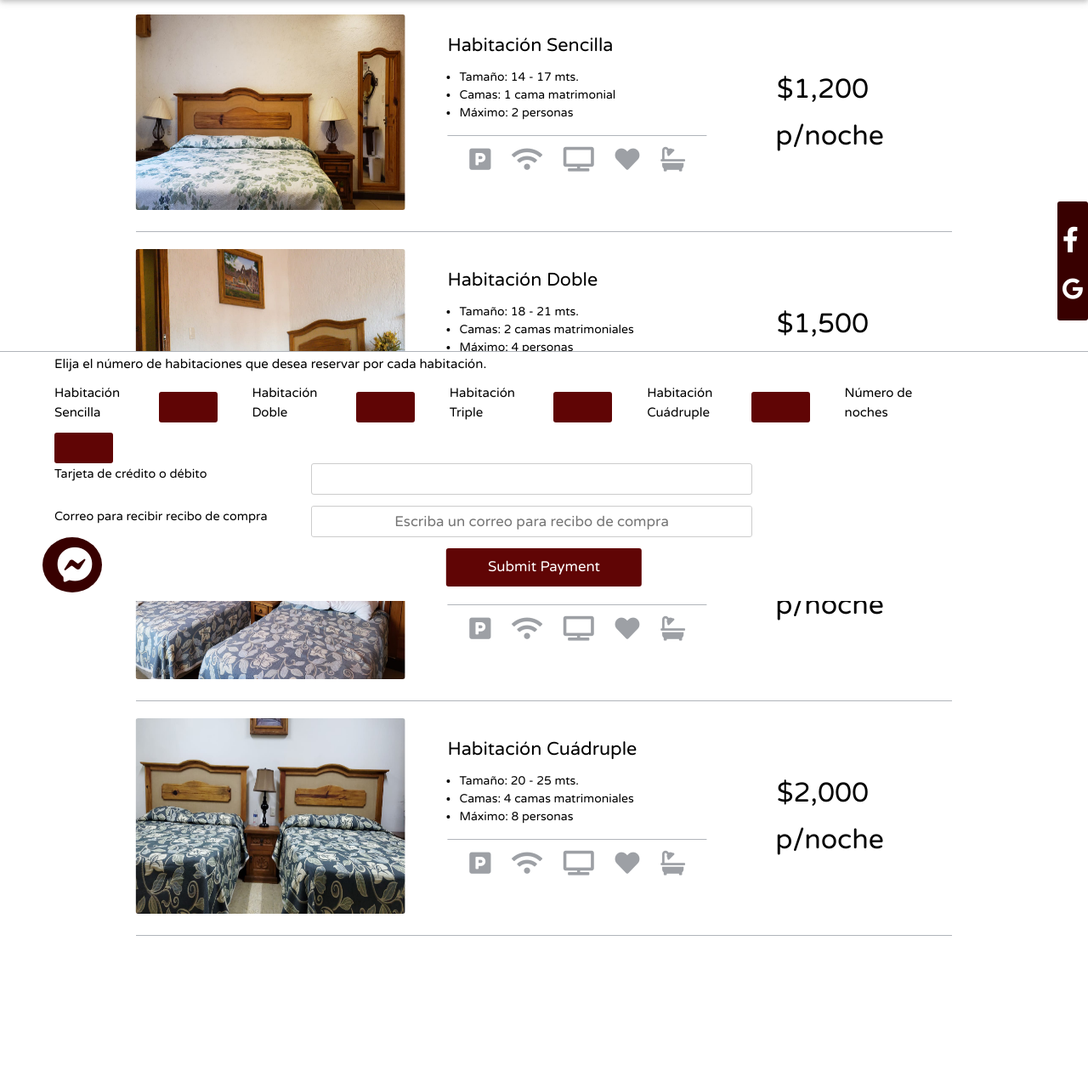
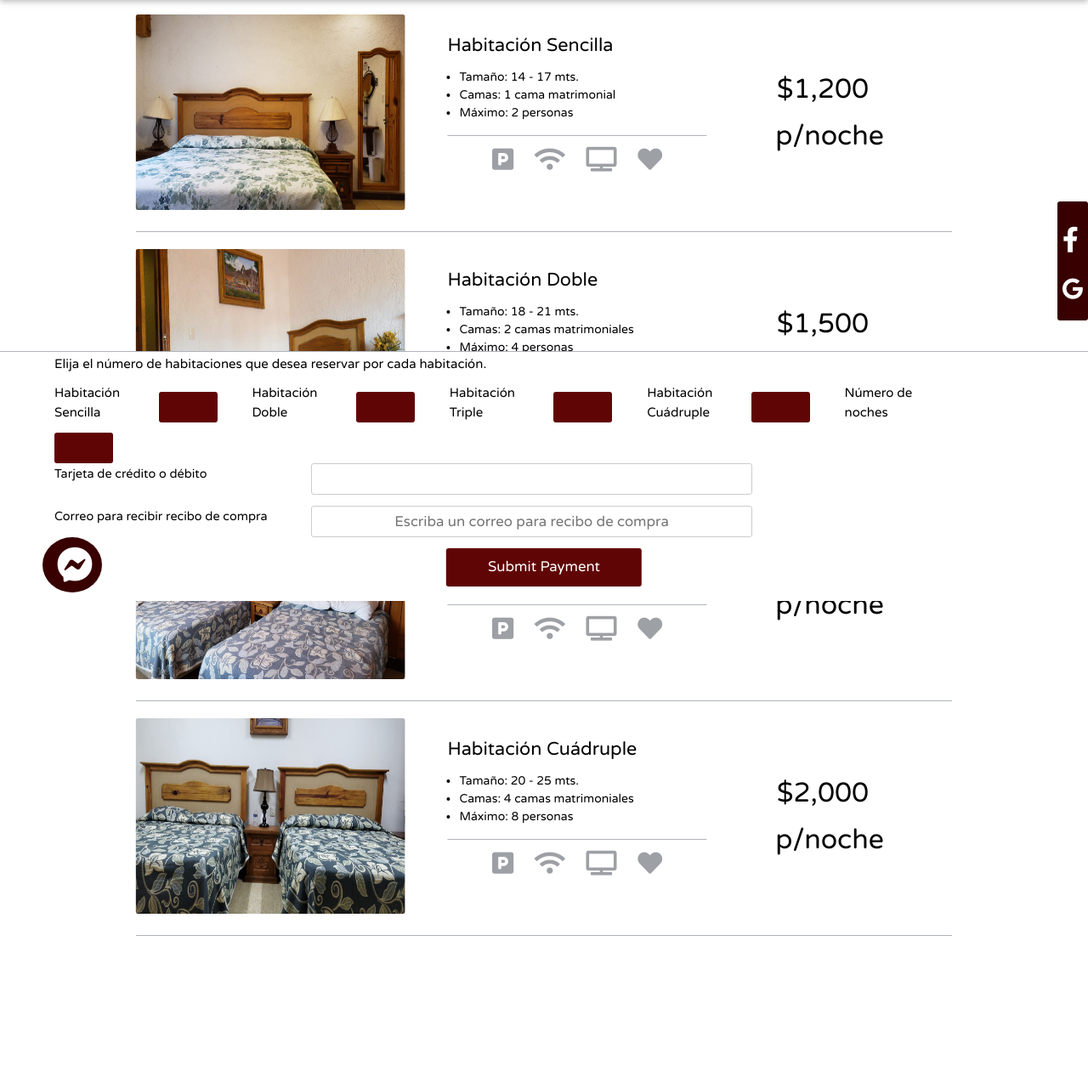
Before and after one commit to VentGrey/hotel-meson, a PHP site: page /index-reservar.php in a window 1280 px wide. Shown: the part 93-1373 px from the top of the page at 85% size. Run offline with PHP 8.4, Linux system fonts and the light colour scheme; data comes from the database, SQL or seed files in the repository; some libraries are stand-ins or nearby versions; some web fonts are replaced.

Commit message:
deleted the jacuzi icon

```diff
--- a/index-reservar.php
+++ b/index-reservar.php
@@ -61,7 +61,6 @@
             <li class="services-item"><i class="fas fa-wifi" title="Wi-Fi"></i></li>
             <li class="services-item"><i class="fas fa-tv" title="T.V."></i></li>
             <li class="services-item"><i class="fas fa-heart" title="Servicio de limpieza"></i></li>
-            <li class="services-item"><i class="fas fa-bath" title="Jacuzi"></i></li>
           </ul>
         </div>
       </div>
@@ -108,7 +107,6 @@
             <li class="services-item"><i class="fas fa-wifi" title="Wi-Fi"></i></li>
             <li class="services-item"><i class="fas fa-tv" title="T.V."></i></li>
             <li class="services-item"><i class="fas fa-heart" title="Servicio de limpieza"></i></li>
-            <li class="services-item"><i class="fas fa-bath" title="Jacuzi"></i></li>
           </ul>
         </div>
       </div>
@@ -155,7 +153,6 @@
             <li class="services-item"><i class="fas fa-wifi" title="Wi-Fi"></i></li>
             <li class="services-item"><i class="fas fa-tv" title="T.V."></i></li>
             <li class="services-item"><i class="fas fa-heart" title="Servicio de limpieza"></i></li>
-            <li class="services-item"><i class="fas fa-bath" title="Jacuzi"></i></li>
           </ul>
         </div>
       </div>
@@ -202,7 +199,6 @@
             <li class="services-item"><i class="fas fa-wifi" title="Wi-Fi"></i></li>
             <li class="services-item"><i class="fas fa-tv" title="T.V."></i></li>
             <li class="services-item"><i class="fas fa-heart" title="Servicio de limpieza"></i></li>
-            <li class="services-item"><i class="fas fa-bath" title="Jacuzi"></i></li>
           </ul>
         </div>
       </div>
```
